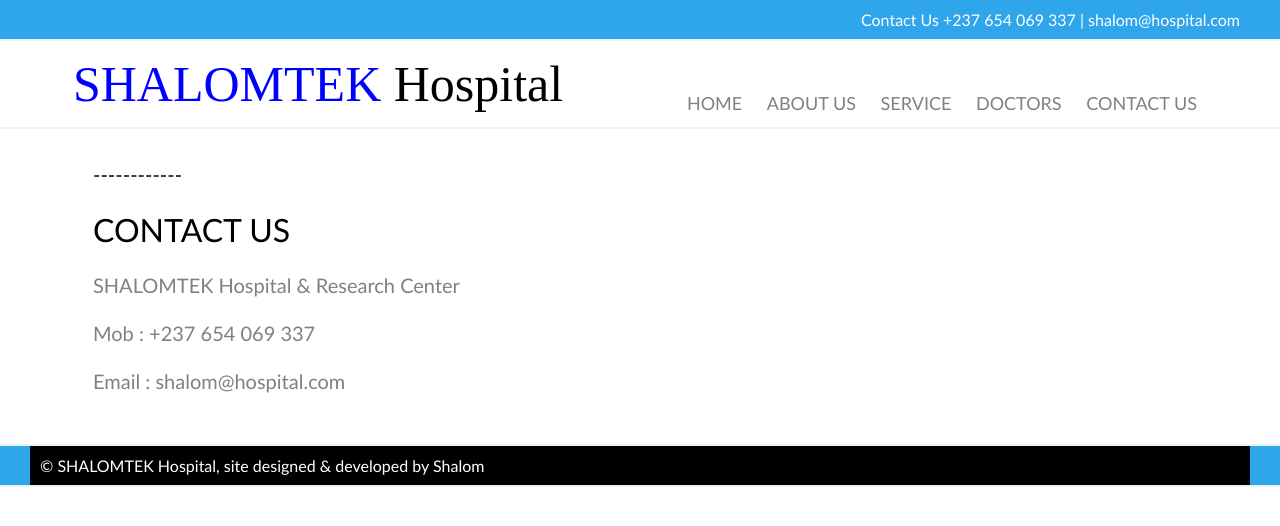
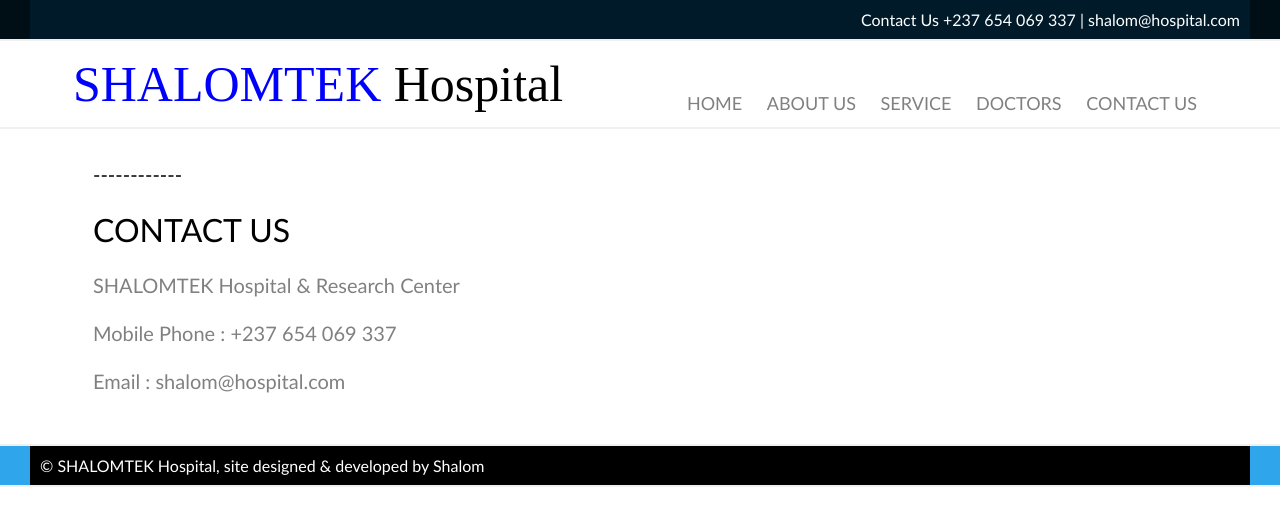
Before and after one commit to Shalom-web/Online-Hospital-Website, a plain HTML site: page contact.html in a window 1280 px wide. Drawn offline with Linux system fonts and the light colour scheme.

Commit message:
Changes done in the branch example

```diff
--- a/contact.html
+++ b/contact.html
@@ -50,7 +50,7 @@
 					<br>
 					<br>
 
-					Mob : +237 654 069 337
+					Mobile Phone : +237 654 069 337
 
 					<br>
 					<br>
--- a/css/style.css
+++ b/css/style.css
@@ -4,13 +4,13 @@
 }
 .top{
 	width:100%;
-	background-color:#2FA5EB !important;
+	background-color:#000e16 !important;
 	border-bottom:2px solid #f0f0f0;
 }
 .top div{
 	width:1200px;
 	color:#fff;
-	background-color:#2FA5EB !important;
+	background-color:#001a29 !important;
 	font-family:calibri;
 	padding:10px;
 	text-align:right;
```
Also changed, not shown: about.html (+1 -1 lines).
